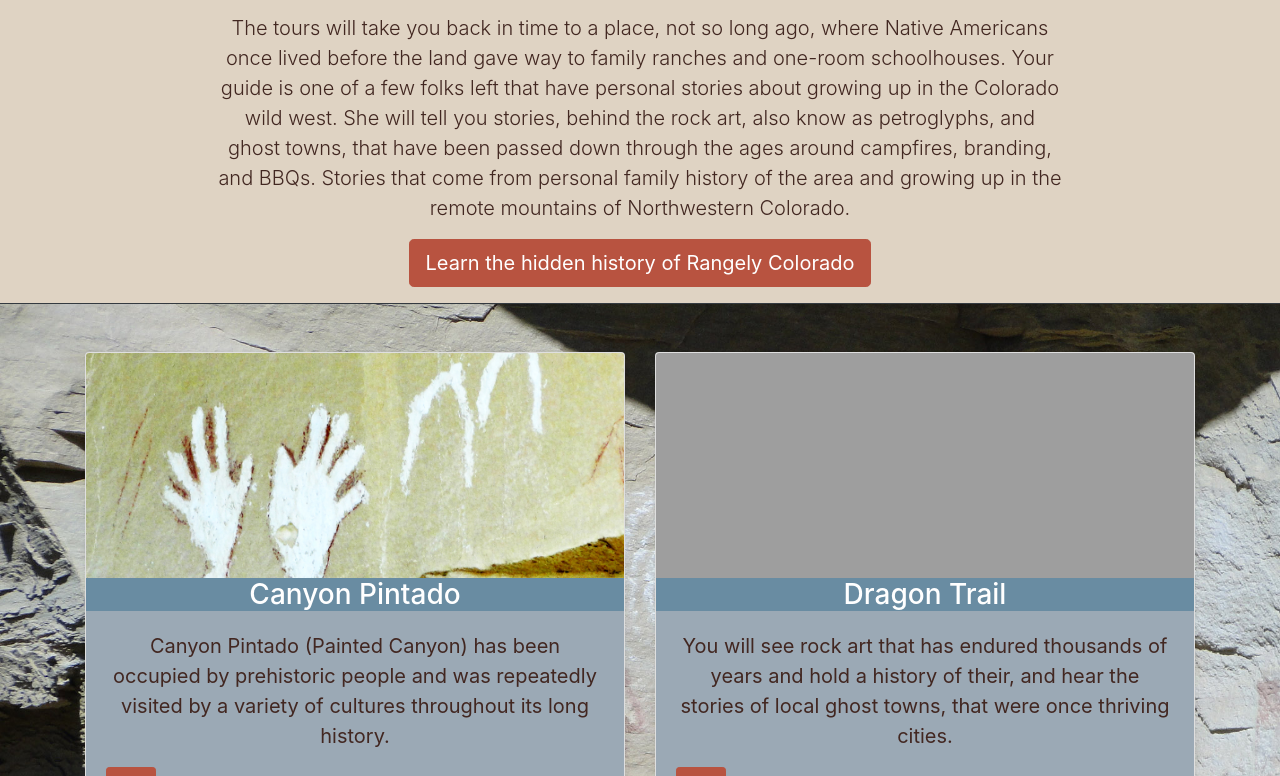
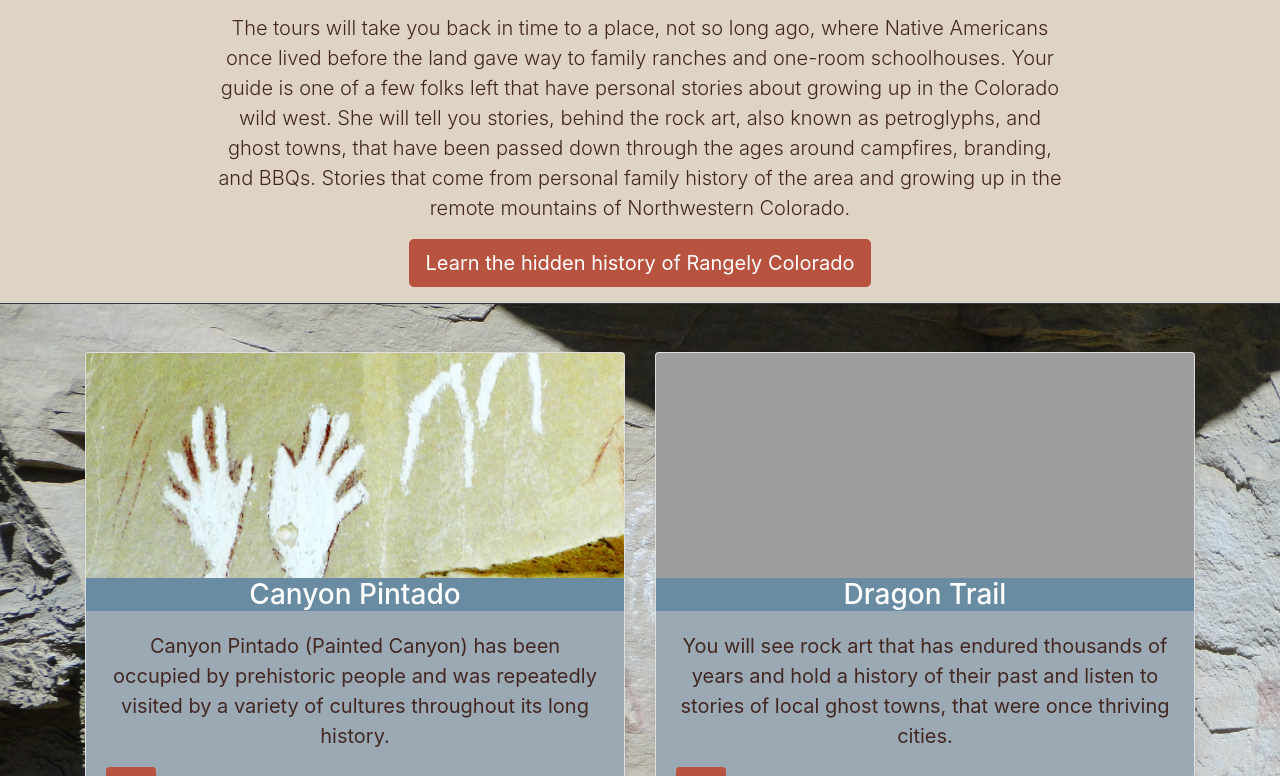
Before and after one commit to Clients/CPDTRockArtTours, a Jekyll site: the page built from index.html, in a window 1280 px wide and 1400 px high, scrolled down 504 px. Shown: the part 244-1020 px from the top of the window. Built offline with Jekyll 4.4.1, drawn with Linux system fonts in a browser that asks for light colours; nearby versions of some CDN libraries; comment, search, counter and statistics services are not loaded.

Commit message:
update homepage

```diff
--- a/index.html
+++ b/index.html
@@ -20,7 +20,7 @@ description: Our Guided Rock Art Tours take you back in time through petroglyphs
 
         <p class="lead">The tours will take you back in time to a place, not so long ago, where Native Americans once lived before the land gave way to family
         ranches and one-room schoolhouses. Your guide is one of a few folks left that have personal stories about growing up in the Colorado wild west. She will
-        tell you stories, behind the rock art, also know as petroglyphs, and ghost towns, that have been passed down through the ages around campfires, branding, and BBQs. Stories that come
+        tell you stories, behind the rock art, also known as petroglyphs, and ghost towns, that have been passed down through the ages around campfires, branding, and BBQs. Stories that come
         from personal family history of the area and growing up in the remote mountains of Northwestern Colorado.</p>
 
         <p><a href="{{site.url}}/guided-tours" title="Take a guied tour" class="btn btn-lg btn-danger">Learn the hidden history of Rangely Colorado</a></p>
@@ -57,7 +57,7 @@ description: Our Guided Rock Art Tours take you back in time through petroglyphs
                 <h3 class="card-title hp text-center">Dragon Trail</h3>
                 <div class="card-body  bg-blue">
                   <p class="card-text">You will see rock art that has endured thousands of years and hold a
-                  history of their, and hear the stories of local ghost towns, that were once thriving cities.</p>
+                  history of their past and listen to stories of local ghost towns, that were once thriving cities.</p>
                   <div class="d-flex justify-content-between align-items-center">
                     <div class="btn-group">
                       <a href="{{site.url}}/dragon-trail" class="btn btn-sm btn-danger">View</a>
```
